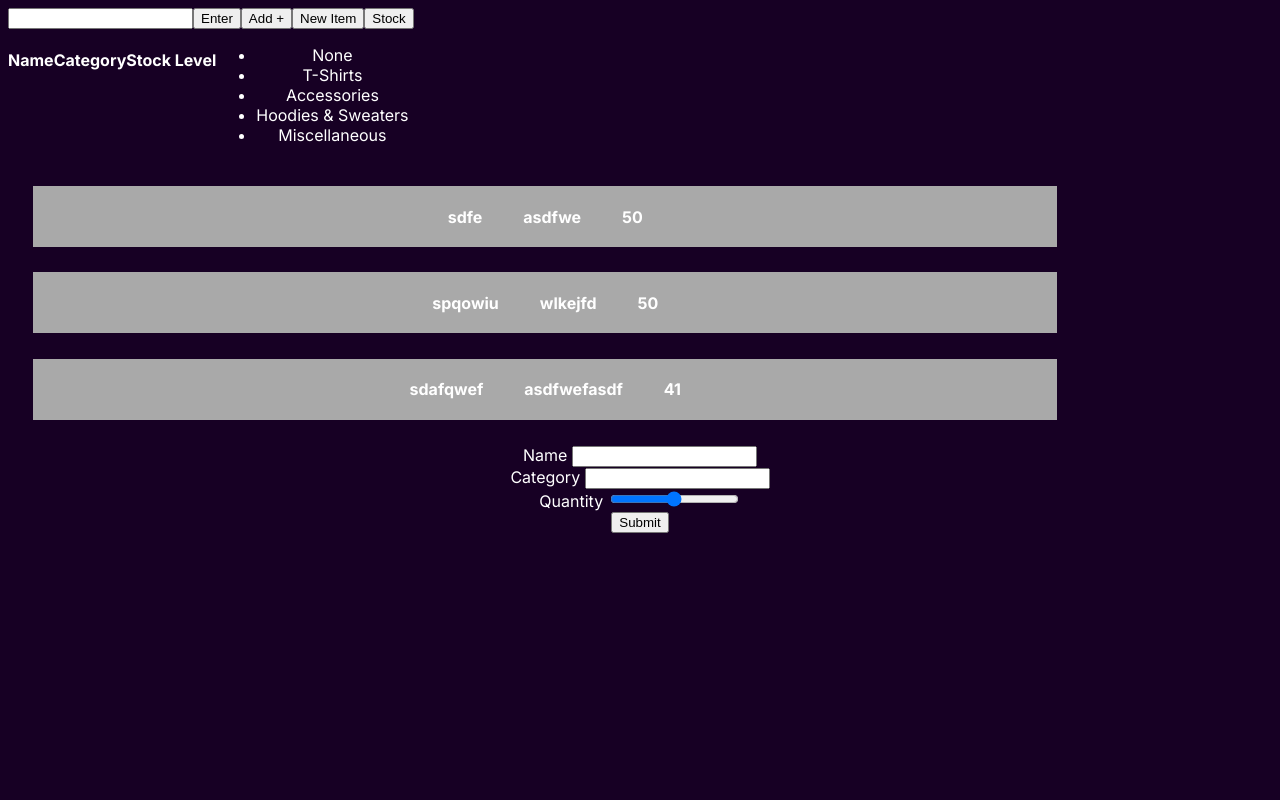
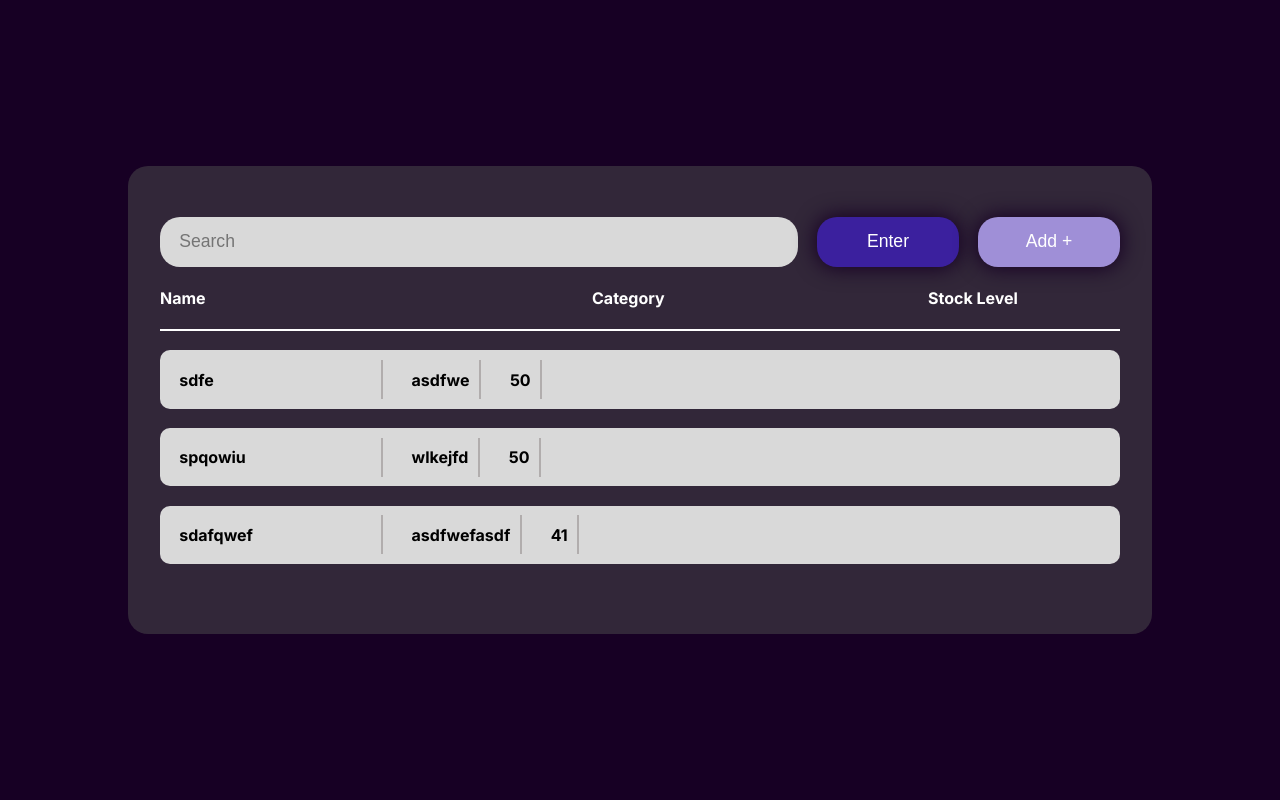
Before and after one commit to salmabentley/comsci-ia, a Flask app: page /stock in a window 1280 px wide. Run offline with Flask 3, Linux system fonts and the light colour scheme; data comes from the database, SQL or seed files in the repository.

Commit message:
added add button popup and styles

```diff
--- a/static/stock.js
+++ b/static/stock.js
@@ -20,10 +20,13 @@ function render_stock() {
         const stockContainer = document.createElement('div')
         stockContainer.className = 'stock-container'
         const name = document.createElement('h4');
+        name.className = 'stock-name';
         name.textContent = s.name;
         const category = document.createElement('h4');
+        name.className = 'stock-category';
         category.textContent = s.category;
         const quantity = document.createElement('h4');
+        name.className = 'stock-quantity';
         quantity.textContent = s.quantity;
 
         stockContainer.appendChild(name);
@@ -65,5 +68,31 @@ async function addItem(event) {
 
 window.onload = () => {
     fetch_stock();
+}
 
+let active = null;
+
+function popupAdd() {
+    var overlay = document.getElementById('overlay');
+    var buttons = document.getElementById('popupButtons');
+
+    active = buttons;
+    overlay.style.display = 'block'
+    buttons.style.display = 'flex';
 }
+
+function popupClose() {
+    var overlay = document.getElementById('overlay');
+
+    active.style.display = 'none';
+    overlay.style.display = 'none';
+
+    active = null;
+}
+
+function newItem() {
+    var popup = document.getElementById("popup");
+    active.style.display = 'none';
+    active = popup
+    popup.style.display = "block";
+}
--- a/static/styles/style.css
+++ b/static/styles/style.css
@@ -1,29 +1,177 @@
-body {
+/* MAIN & CONTAINER STYLES */
+
+main {
     background-color: #170024;
     color: white;
     font-family: "Inter";
     text-align: center;
-}
-
-main {
     display: flex;
     align-items: center;
     justify-content: center;
+    height: 100vh;
+    margin: 0;
+}
+
+#main {
+    display: flex;
+    flex-direction: column;
+    align-items: center;
+    justify-content: center;
+    background-color: rgba(78,78,78,0.5);
+    border-radius: 20px;
+    margin: 5%;
+    padding: 4% 0;
+    width: 80vw;
+    height: fit-content;
 }
 
 #top, .labels, .stock-container {
     display: flex;
-    width: 80vw;
+    width: 75vw;
 }
 
 .stock-container {
-    background-color: darkgray;
-    margin: 2%;
+    text-align: left;
+    border-radius: 10px;
+    background-color: #D9D9D9;
+    margin: 2% 0;
     display: flex;
     align-items: center;
-    justify-content: center;
+    color: black;
+}
+
+/* LABELS  */
+
+.stock-name {
+    width: 10%;
+}
+
+.stock-category {
+    width: 35%;
+}
+
+.stock-quantity {
+    width: 20%;
 }
 
 .stock-container h4{
-    margin: 2%
+    border-right: 2px solid #B1ADAD;
+    margin: 1%;
+    padding: 1%;
 }
+
+.labels {
+    /* display: flex; */
+    align-items: center;
+    /* justify-content: center; */
+    border-bottom: 2px solid white;
+    text-align: left;
+}
+
+/* SEARCH STYLES */
+
+#main input {
+    width: 75%;
+    background-color: #D9D9D9;
+    border: none;
+    border-radius: 20px;
+    padding: 1.5% 2%;
+    font-size: 1.1rem;
+    transition: 0.2s;
+}
+
+input:focus {
+    background-color: #c0c0c0;
+    outline: none;
+}
+
+/* BUTTON STYLES */
+
+button {
+    width: 17.5%;
+    border-radius: 20px;
+    font-size: 1.1rem;
+    color: white;
+    border: none;
+    box-shadow: 0 0 20px 2px #170024;
+    cursor: pointer;
+    /* margin:  0 2% 0 0; */
+    transition: 0.2s;
+}
+
+#enter {
+    margin: 0 2%;
+    background-color: #3B209E;
+}
+
+#enter:hover {
+    background-color: #2c1779;
+}
+
+#add {
+    background-color: #9F8FD7;
+}
+
+#add:hover {
+    background-color: #7e72ac;
+}
+
+#popupButtons {
+    position: absolute;
+    display: none;
+    z-index: 5;
+    bottom: calc(55% + 2em);
+    /* width: 17.5%; */
+    margin: 0 2% 10% 2%;
+    right: 0;
+    /* flex-direction: column; */
+    gap: 1em;
+}
+
+
+#popupButtons button {
+    width: 10vw;
+    height: 100%;
+    float: right;
+    position: relative;
+    padding: 5% 0;
+}
+
+#new-item{
+    background-color: #3645A9;
+    box-shadow: 1px 1px 20px #3961E4;
+}
+
+#new-item:hover {
+    background-color: #2b3786;
+}
+
+#new-stock{
+    background-color: #692B9E;
+    box-shadow: 1px 1px 20px #944ABF;
+}
+
+#new-stock:hover{
+    background-color: #51217a;
+}
+
+
+/* POPUP STYLES */
+
+#overlay {
+    position: absolute;
+    top: 0;
+    z-index: 4;
+    background-color: rgba(0,0,0,0.5);
+    width: 100vw;
+    height: 100vh;
+    cursor: pointer;
+    display: none;
+}
+#popup {
+    display: none;
+}
+
+.dropdown {
+    display: none;
+}
--- a/templates/stock.html
+++ b/templates/stock.html
@@ -10,19 +10,31 @@
     <script src="/static/stock.js"></script>
     <title>Stock</title>
 </head>
-<body>
+<body style="margin: 0;">
+
+    <div id="overlay" onclick="popupClose()"></div>
+    <main>
         <div id="main">
             <div id="top">
-            <input type="text">
+                <input type="text" placeholder="Search">
                 <button id="enter">Enter</button>
-            <button id="add">Add +</button>
-            <button id="new-item" >New Item</button>
-            <button id="new-stock">Stock</button>
+                    <button id="add" onclick="popupAdd()">Add +</button>
+                    <div id="popupButtons">
+                        <button id="new-item" onclick="newItem()">New Item</button>
+                        <button id="new-stock" onclick="newStock()">New Stock</button>
+                    </div>
             </div>
             <div class="labels">
-            <h4>Name<i></i></h4>
-            <h4>Category<i></i></h4>
-            <h4>Stock Level<i></i></h4>
+                <h4 style="
+                    width: 45%;
+                    ">Name<i></i></h4>
+                <h4 style="
+                    width: 35%;
+                    ">Category<i></i></h4>
+                <h4 style="
+                    width: 20%;
+                    "
+                >Stock Level<i></i></h4>
                 <div class="dropdown">
                     <ul>
                         <li>None</li>
@@ -34,13 +46,14 @@
                 </div>
             </div>
             <div id="stock">
-
+                <!-- JAVASCRIPT WILL DYNAMICALLY RENDER INDIVIDUAL STOCK -->
             </div>
 
 
         </div>
+    </main>
 
-    <div class="popup">
+    <div id="popup">
         <form onsubmit="addItem(event)">
             <label>Name</label>
             <input type="text" id="name"><br>
```
Lines whose indentation alone changed are shown as unchanged.
